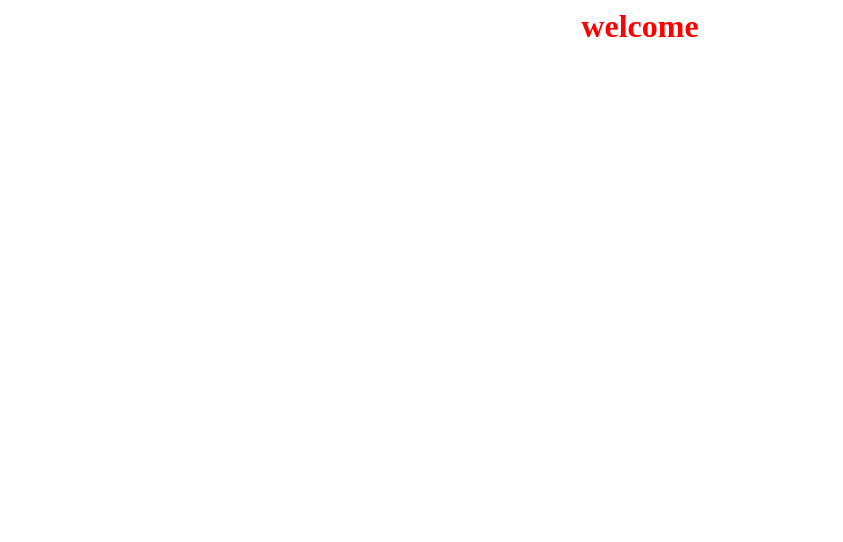
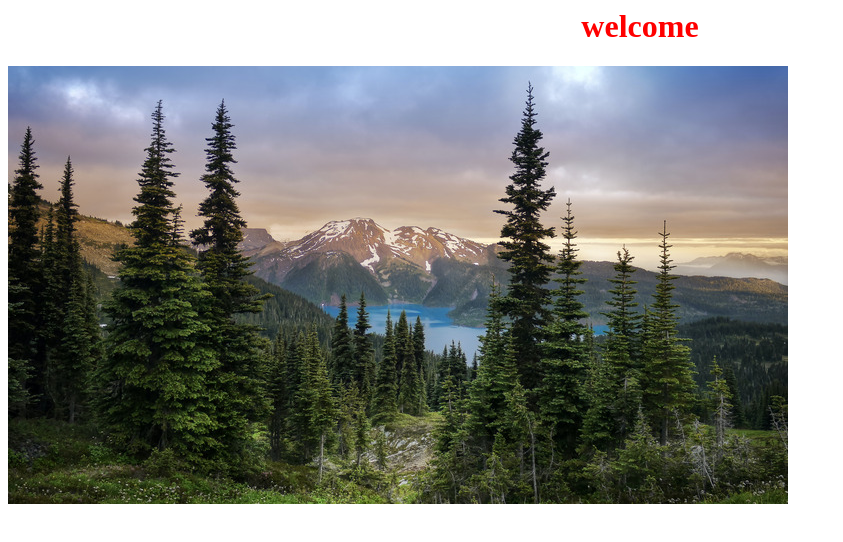
Before and after one commit to phakhamon99/testimage, a plain HTML site: page index.html in a window 1280 px wide. Shown: the whole page, without its empty margins (0-843 px from the left). Drawn offline with Linux system fonts and the light colour scheme.

Commit message:
Update index.html

```diff
--- a/index.html
+++ b/index.html
@@ -1 +1,2 @@
 <h1> <font color=red>  <center> welcome </center> </font></h1>
+<img src="image/1.jpg">
```
